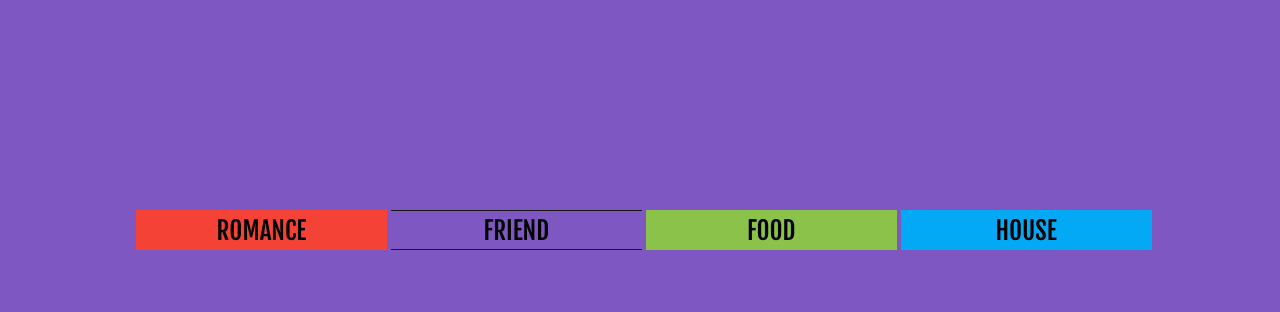
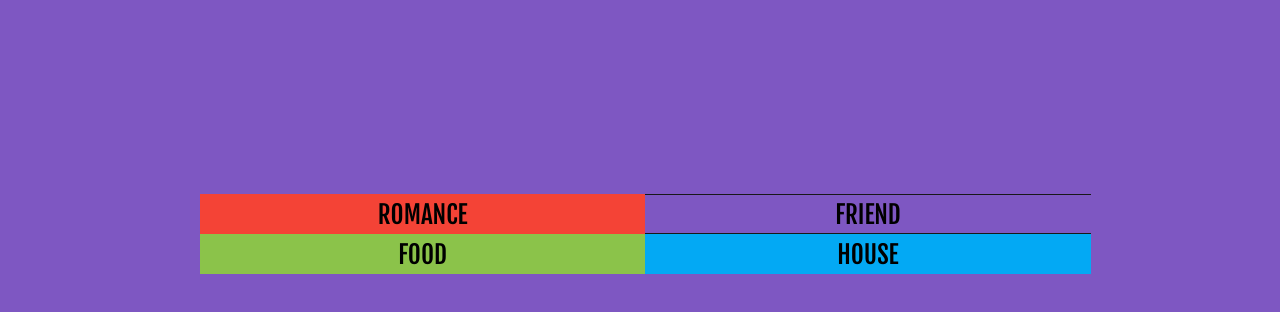
Before and after one commit to JuanFerrer/canned-compliments, a plain HTML site: page index.html in a window 1280 px wide. Shown: the part 470-782 px from the top of the page. Drawn offline with Linux system fonts and the light colour scheme; a web font is replaced by a local one.

Commit message:
Remove space between buttons and make them appear in 2 columns

```diff
--- a/index.html
+++ b/index.html
@@ -18,10 +18,10 @@
 
             <div id="button-container-wrap">
                 <div id="button-container">
-                    <button id="romance-button">ROMANCE</button>
-                    <button autofocus id="friend-button">FRIEND</button>
-                    <button id="food-button">FOOD</button>
-                    <button id="house-button">HOUSE</button>
+                    <button id="romance-button">ROMANCE</button><!--
+                    --><button autofocus id="friend-button">FRIEND</button><!--
+                    --><button id="food-button">FOOD</button><!--
+                    --><button id="house-button">HOUSE</button>
                 </div>
             </div>
         </div>
--- a/styles/style.css
+++ b/styles/style.css
@@ -54,18 +54,20 @@ body {
     min-width: 300px;
     width: 100%;
     position: absolute;
-    bottom: 10vh;
+    bottom: 2vh;
+    height: 15vh;
 }
 
 #button-container {
-    width: 80%;
+    width: 70%;
     margin: auto;
 }
 
 button {
+    margin: 0;
     font-size: 25px;
-    width: 24.5%;
-    height: 5vh;
+    width: 49.7%;
+    height: 40px;
     border: none;
     font-family: 'Fjalla One', sans-serif;
 }
```
